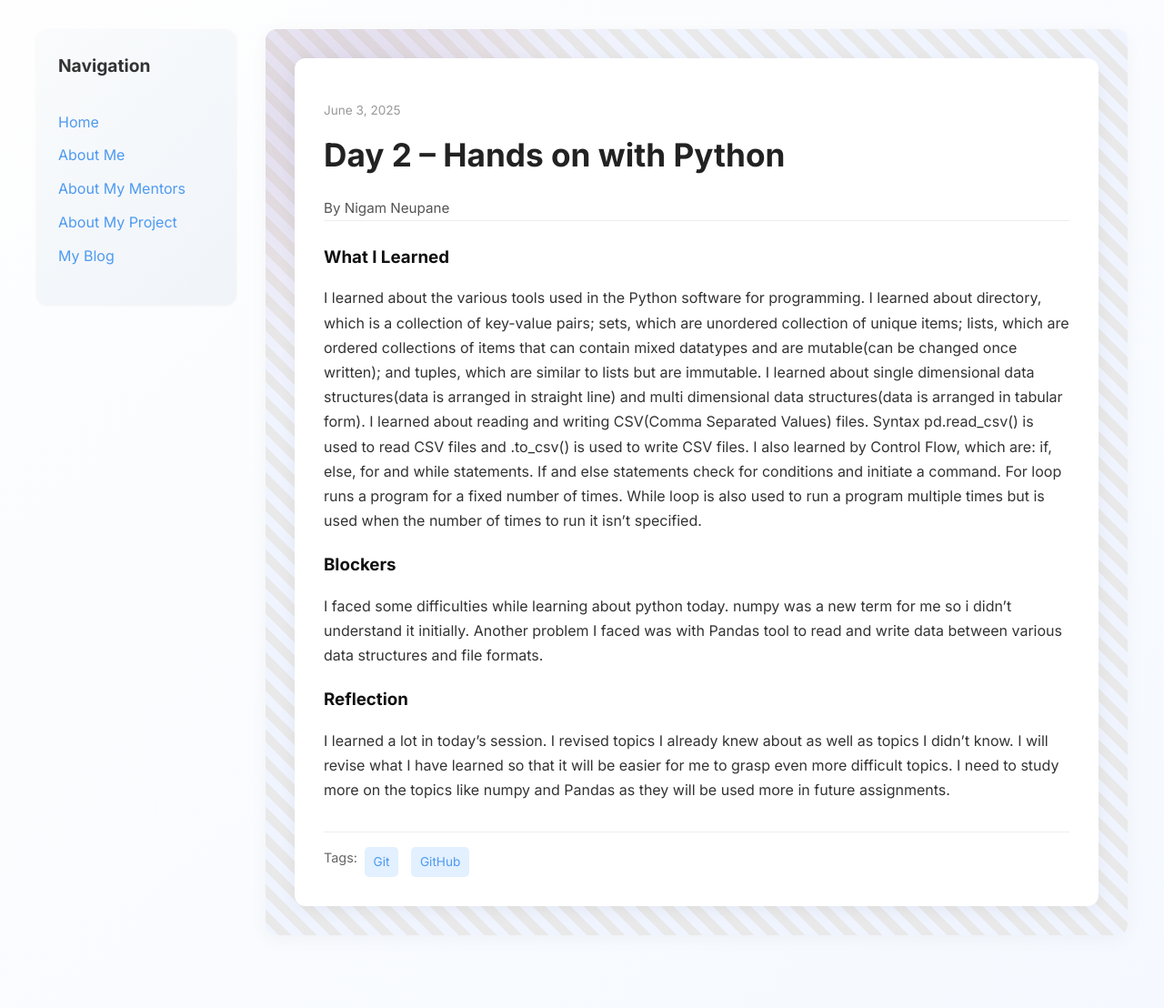
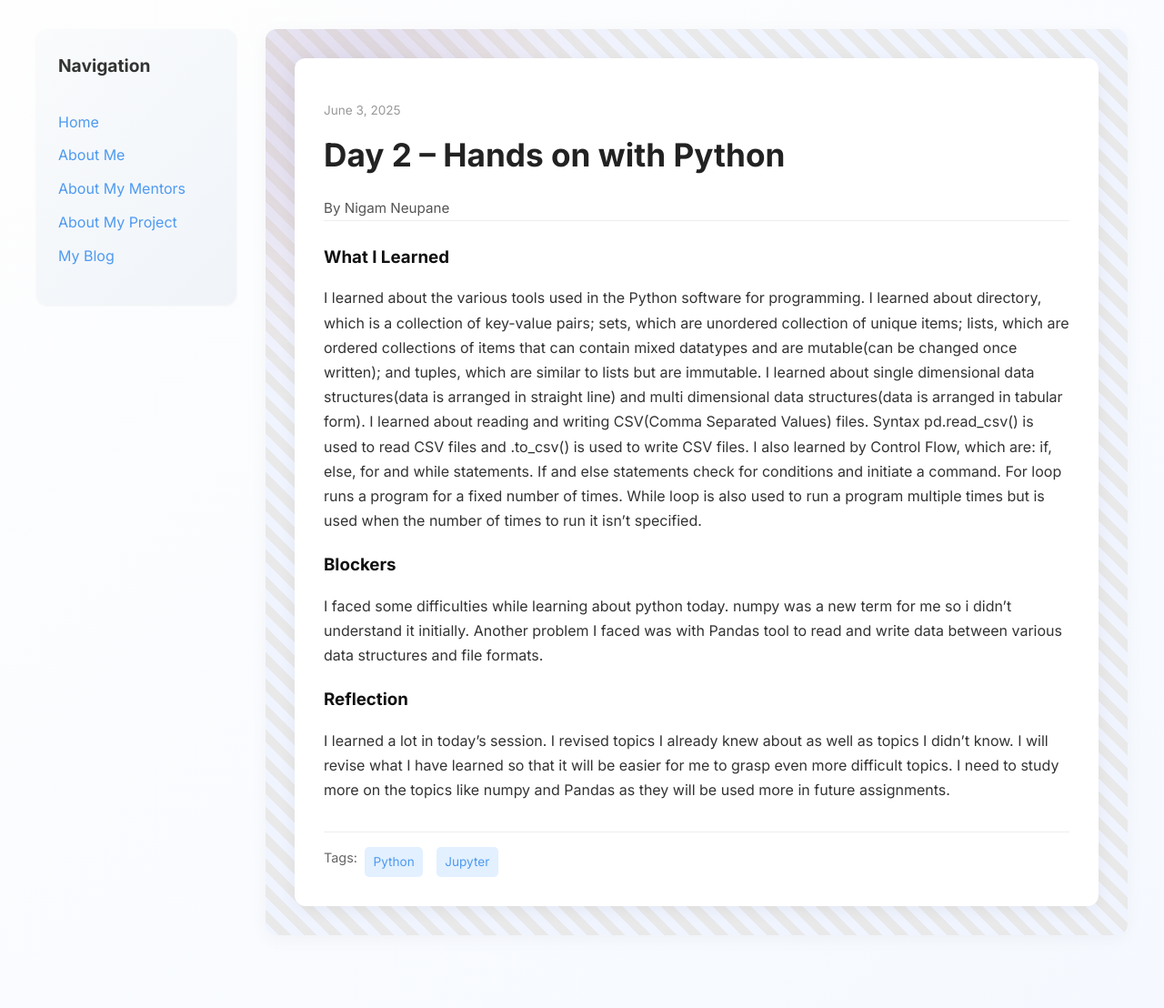
Before and after one commit to NigamNeupane/NigamNeupane.github.io, a Jekyll site: the page built from _posts/2025-06-03-day-2.md, in a window 1280 px wide. Shown: the whole page at 91% size. Built offline with Jekyll 4.4.1, drawn with Linux system fonts in a browser that asks for light colours.

Commit message:
Update 2025-06-03-day-2.md

```diff
--- a/_posts/2025-06-03-day-2.md
+++ b/_posts/2025-06-03-day-2.md
@@ -4,7 +4,7 @@ title: "Day 2 – Hands on with Python"
 date: 2025-06-03
 author: Nigam Neupane
 permalink: /day2.html
-tags: ["Git", "GitHub"]
+tags: ["Python", "Jupyter"]
 
 what_i_learned: |
   I learned about the various tools used in the Python software for programming. I learned about directory, which is a collection of key-value pairs; sets, which are unordered collection of unique items; lists, which are ordered collections of items that can contain mixed datatypes and are mutable(can be changed once written); and tuples, which are similar to lists but are immutable. I learned about single dimensional data structures(data is arranged in straight line) and multi dimensional data structures(data is arranged in tabular form). I learned about reading and writing CSV(Comma Separated Values) files. Syntax pd.read_csv() is used to read CSV files and .to_csv() is used to write CSV files. I also learned by Control Flow, which are: if, else, for and while statements. If and else statements check for conditions and initiate a command. For loop runs a program for a fixed number of times. While loop is also used to run a program multiple times but is used when the number of times to run it isn't specified.
```
